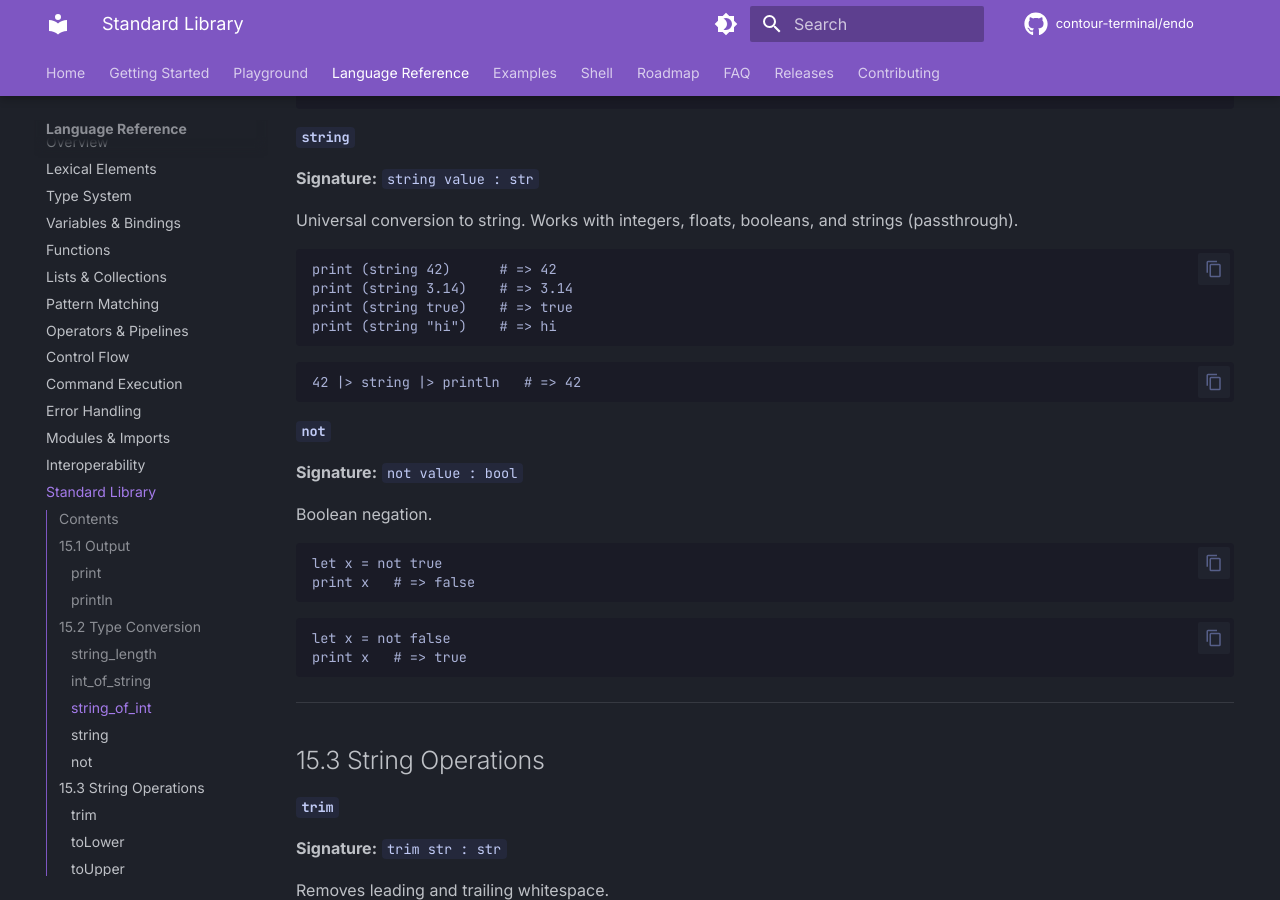
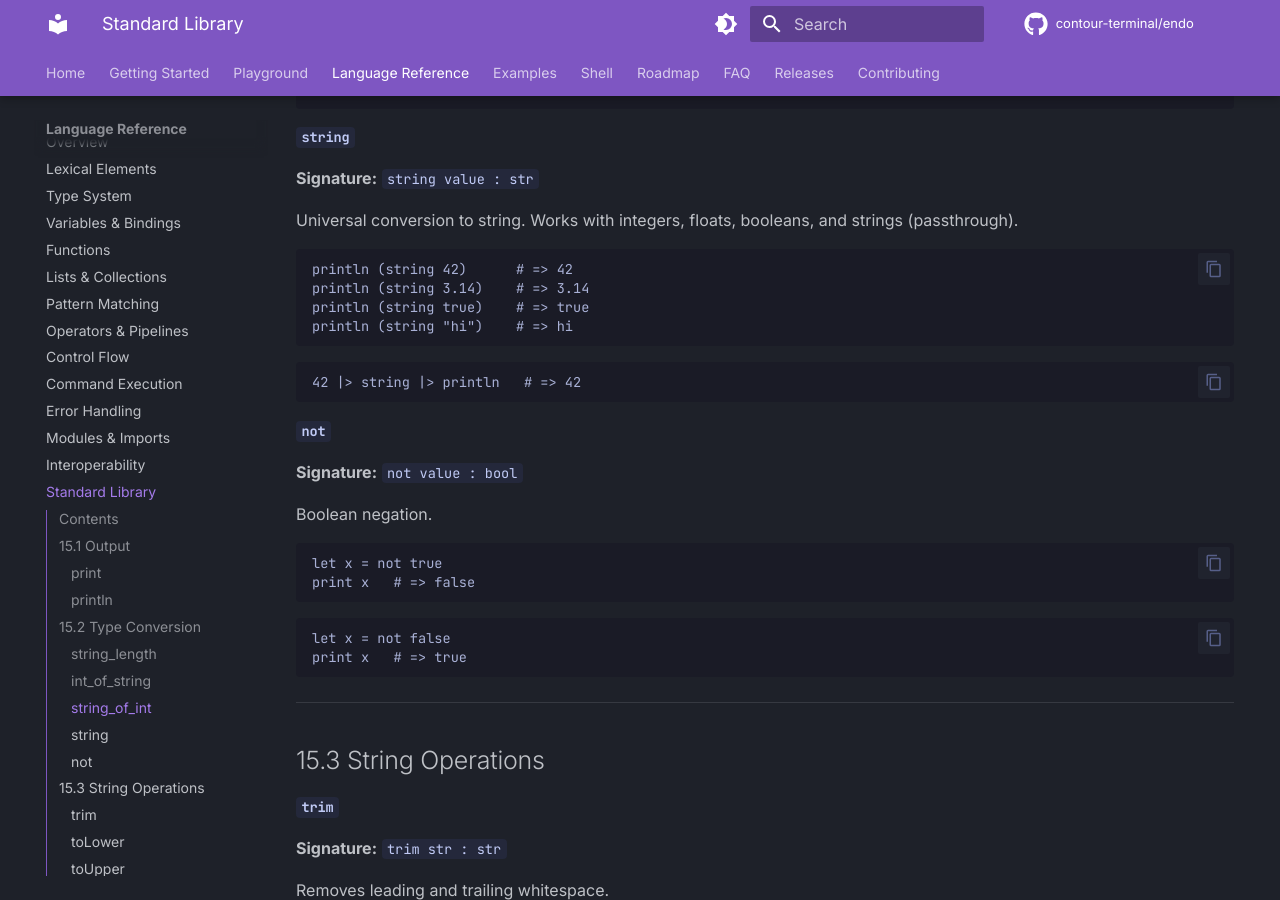
Before and after one commit to contour-terminal/endo, an MkDocs documentation site: the page built from docs/language/standard-library.md, in a window 1280 px wide and 900 px high, scrolled down 1922 px. Built offline with MkDocs 1.6.1 and Material for MkDocs 9.7.7, drawn with Linux system fonts in a browser that asks for light colours; comment, search, counter and statistics services are not loaded.

Commit message:
docs: fix CI doc-snippet failure and playground pipelines example
Use println instead of print for `string` builtin examples so each
output appears on its own line, and replace unimplemented List.map/
List.filter with bare map/filter in the playground Pipelines example.

Signed-off-by: Christian Parpart <christian@parpart.family>

````diff
--- a/docs/assets/js/playground.js
+++ b/docs/assets/js/playground.js
@@ -341,7 +341,7 @@
         },
         {
             name: 'Pipelines',
-            code: '[1; 2; 3; 4; 5] |> List.map (fun x -> x * x) |> List.filter (fun x -> x > 5) |> println'
+            code: '[1; 2; 3; 4; 5] |> map (fun x -> x * x) |> filter (fun x -> x > 5) |> println'
         }
     ];
 
--- a/docs/language/standard-library.md
+++ b/docs/language/standard-library.md
@@ -96,10 +96,10 @@ print r   # => 2
 Universal conversion to string. Works with integers, floats, booleans, and strings (passthrough).
 
 ```endo
-print (string 42)      # => 42
-print (string 3.14)    # => 3.14
-print (string true)    # => true
-print (string "hi")    # => hi
+println (string 42)      # => 42
+println (string 3.14)    # => 3.14
+println (string true)    # => true
+println (string "hi")    # => hi
 ```
 
 ```endo
````
